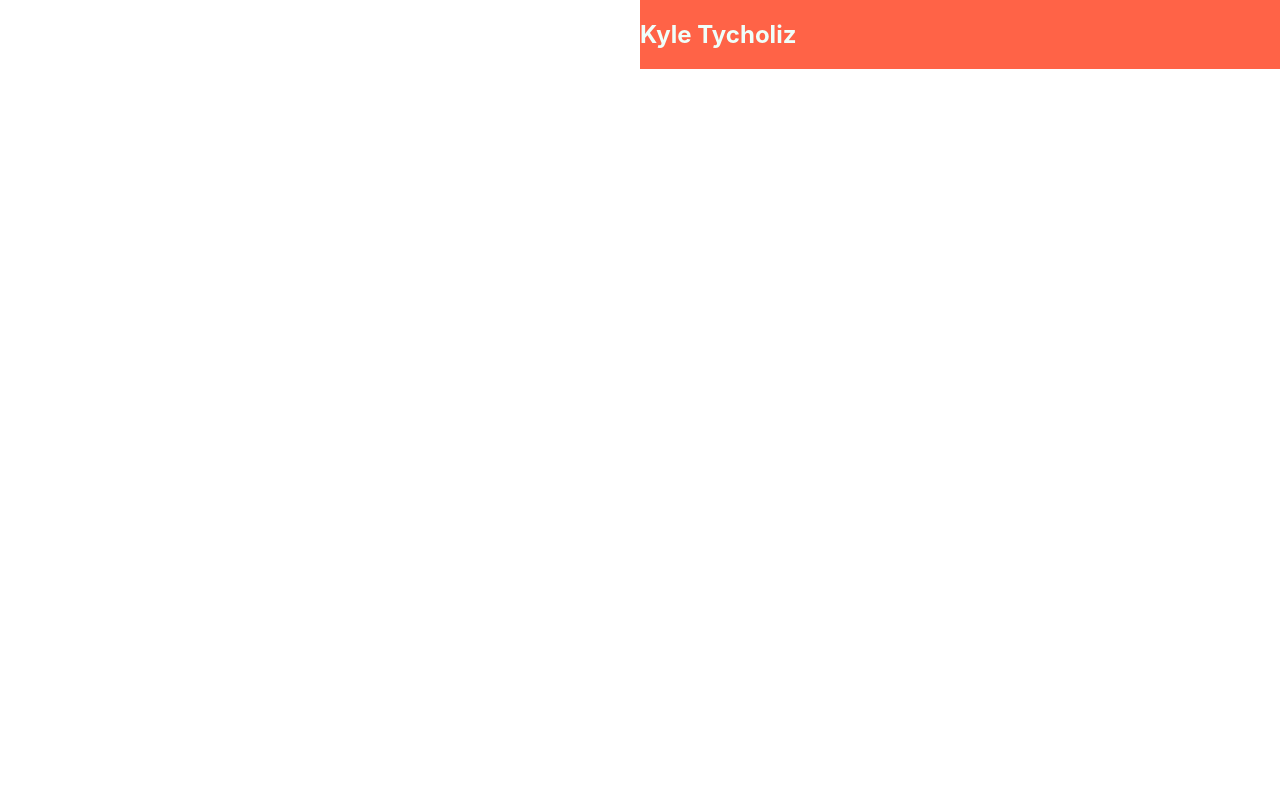
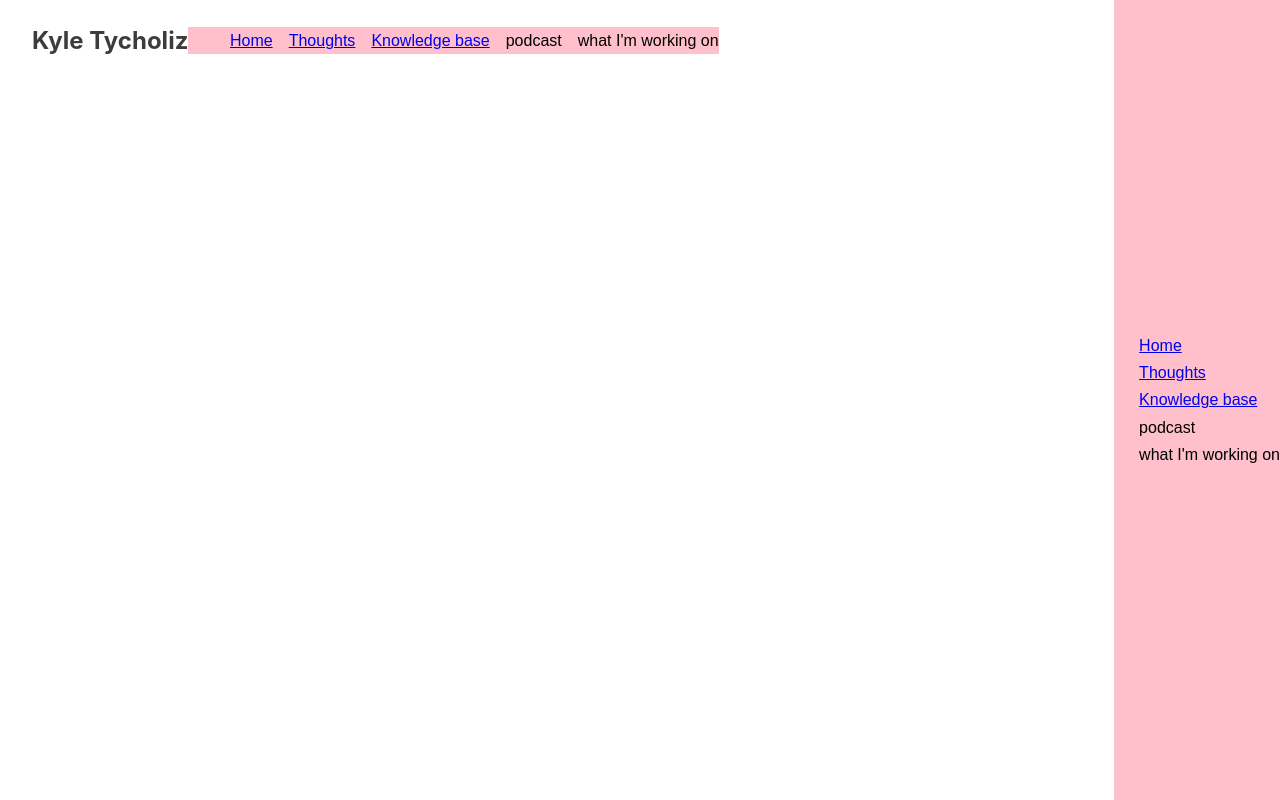
Before and after one commit to Tycholiz/tycholiz-com, a Next.js app in the folder @app/webapp/: page / in a window 1280 px wide. Built offline with nearby package versions, Linux system fonts and the light colour scheme.

Commit message:
drawer structure built; perma open

```diff
--- a/@app/webapp/components/common/DrawerMenu.tsx
+++ b/@app/webapp/components/common/DrawerMenu.tsx
@@ -1,73 +1,42 @@
 import styled from 'styled-components';
 import Link from 'next/link'
-import React from 'react';
+import { List } from '.'
 
-/*
+
 const Wrapper = styled.nav`
+  position: absolute;
+  top: 0;
+  right: 0;
   display: flex;
   flex-direction: column;
   justify-content: center;
-  background: ${({ theme }) => theme.primaryLight};
+  text-align: left;
   height: 100vh;
-  text-align: left;
-  padding: 2rem;
-  position: absolute;
-  top: 0;
-  left: 0;
-  transition: transform 0.3s ease-in-out;
-  transform: translateX(-100%);
-
-  @media (max-width: ${({ theme }) => theme.mobile}) {
-    width: 100%;
-  }
-
-  a {
-    font-size: 2rem;
-    text-transform: uppercase;
-    padding: 2rem 0;
-    font-weight: bold;
-    letter-spacing: 0.5rem;
-    color: ${({ theme }) => theme.primaryDark};
-    text-decoration: none;
-    transition: color 0.3s linear;
-
-    @media (max-width: ${({ theme }) => theme.mobile}) {
-      font-size: 1.5rem;
-      text-align: center;
-    }
-
-    &:hover {
-      color: ${({ theme }) => theme.primaryHover};
-    }
-  }
+  background-color: pink;
 `
-*/
-
-const Wrapper = styled.nav`
-  display: flex;
-  flex-direction: column;
-  justify-content: center;
-  height: 100vh;
-`
-
-const NavList = styled.ul``
 
 export const DrawerMenu = () => {
     return (
       <Wrapper>
-        <NavList>
-          <List>
+        <List>
+          <li>
             <Link href="/" as={`/`}>
               <a>Home</a>
             </Link>
+          </li>
+          <li>
             <Link href="/posts" as={`/posts`}>
               <a>Thoughts</a>
             </Link>
+          </li>
+          <li>
             <Link href="/" as={`/`}>
               <a>Knowledge base</a>
             </Link>
-          </List>
-        </NavList>
+          </li>
+          <li>podcast</li>
+          <li>what I'm working on</li>
+        </List>
       </Wrapper>
     )
   }
--- a/@app/webapp/components/common/Header.tsx
+++ b/@app/webapp/components/common/Header.tsx
@@ -1,30 +1,22 @@
 import Link from 'next/link'
 import styled from 'styled-components'
-import { MenuButton } from '.'
-import { DrawerMenu } from '.'
+import { MenuButton, DrawerMenu, List } from '.'
 import { theme } from '../../styles/theme'
 
-
-// this was formerly a Block component (from arc-react)
-const Wrapper = styled.header`
-  position: fixed;
-  top: 0;
-  width: 100%;
-`
 
 const InnerWrapper = styled.nav`
   display: flex;
   justify-content: space-between;
-  width: 100%;
-  background-color: tomato;
+  align-items: center;
+  padding: 0.4em 2em;
 `
 
 const Heading = styled.h1``
 
-const NavList = styled.ul`
+const NavList = styled(List)`
   display: flex;
   justify-content: flex-end;
-  list-style-type: none;
+  background: pink;
 
   & li {
     padding-left: 1em;
@@ -37,10 +29,9 @@ const NavList = styled.ul`
 
 export const Header = () => {
   return (
-    <Wrapper>
       <InnerWrapper>
         <Heading>Kyle Tycholiz</Heading>
-        {/* <NavList>
+        <NavList>
           <li>
             <Link href="/" as={`/`}>
               <a>Home</a>
@@ -58,10 +49,9 @@ export const Header = () => {
           </li>
           <li>podcast</li>
           <li>what I'm working on</li>
-        </NavList> */}
-        {/* <MenuButton /> */}
-        {/* <DrawerMenu /> */}
+        </NavList>
+        <MenuButton />
+        <DrawerMenu />
       </InnerWrapper>
-    </Wrapper>
   )
 }
--- a/@app/webapp/components/common/List.ts
+++ b/@app/webapp/components/common/List.ts
@@ -25,5 +25,6 @@ export const List = ({ ordered, children, isStyled, ...props }: Props) => {
 }
 
 List.defaultProps = {
-    ordered: true
+    ordered: true,
+    isStyled: false,
 }
--- a/@app/webapp/components/common/MenuButton.tsx
+++ b/@app/webapp/components/common/MenuButton.tsx
@@ -2,9 +2,6 @@ import styled from 'styled-components'
 import { theme } from '../../styles/theme'
 
 const StyledBurger = styled.button`
-  position: absolute;
-  top: 5%;
-  left: 2rem;
   display: flex;
   flex-direction: column;
   justify-content: space-around;
--- a/@app/webapp/components/templates/DefaultTemplate.tsx
+++ b/@app/webapp/components/templates/DefaultTemplate.tsx
@@ -9,20 +9,11 @@ type Props = {
 const Wrapper = styled.div`
   display: flex;
   flex-direction: column;
-  padding-top: 3.75rem;
   min-height: 100vh;
   box-sizing: border-box;
-  @media screen and (max-width: 640px) {
-    padding-top: 3.25rem;
-  }
 `
 
-const Header = styled.header`
-  position: fixed;
-  top: 0;
-  width: 100%;
-  z-index: 999;
-`
+const Header = styled.header``
 
 const Content = styled.section`
   width: 100%;
@@ -41,7 +32,7 @@ export const DefaultTemplate = ({
 }: Props) => {
   return (
     <Wrapper {...props}>
-      {header}
+      <Header>{header}</Header>
       <Content>{children}</Content>
     </Wrapper>
   )
--- a/@app/webapp/styles/global.ts
+++ b/@app/webapp/styles/global.ts
@@ -10,10 +10,9 @@ export const GlobalStyles = createGlobalStyle`
   }
   body {
     display: flex;
-    justify-content: center;
     align-items: center;
     background: ${({ theme }) => theme.primaryLight};
-    color: #EFFFFA;
+    color: #3C3C3C;
     font-family: -apple-system, BlinkMacSystemFont, "Segoe UI", Roboto, Helvetica, Arial, sans-serif, "Apple Color Emoji", "Segoe UI Emoji", "Segoe UI Symbol";
     height: 100vh;
     text-rendering: optimizeLegibility;
```
